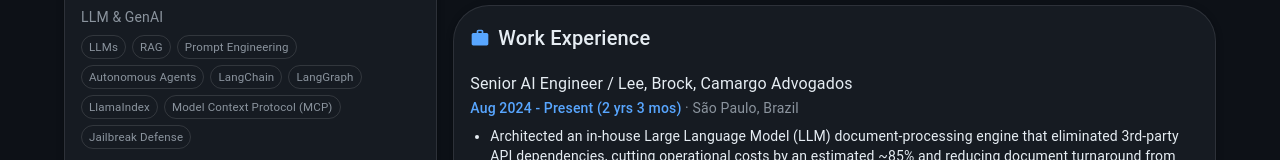
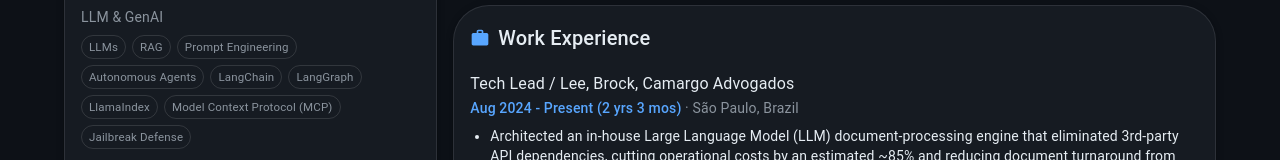
Before and after one commit to IannCarvalho/ianncarvalho.github.io, a React (Create React App) app: page / in a window 1280 px wide. Shown: the part 627-787 px from the top of the page. Built offline with nearby package versions, Linux system fonts and the light colour scheme.

Commit message:
feat(resume): cargo atual da LBCA como Tech Lead (EN/PT)

```diff
--- a/src/TEMPLATE.js
+++ b/src/TEMPLATE.js
@@ -66,7 +66,7 @@
             ],
             experience: [
                 {
-                    title: "Senior AI Engineer / Lee, Brock, Camargo Advogados",
+                    title: "Tech Lead / Lee, Brock, Camargo Advogados",
                     date: "Aug 2024 - Present (2 yrs 3 mos) · São Paulo, Brazil",
                     bullets: [
                         "Architected an in-house Large Language Model (LLM) document-processing engine that eliminated 3rd-party API dependencies, cutting operational costs by an estimated ~85% and reducing document turnaround from hours to minutes.",
@@ -272,7 +272,7 @@
             ],
             experience: [
                 {
-                    title: "Engenheiro de IA Sênior / Lee, Brock, Camargo Advogados",
+                    title: "Tech Lead / Lee, Brock, Camargo Advogados",
                     date: "Ago 2024 - Atual (2 anos 3 meses) · São Paulo, Brasil",
                     bullets: [
                         "Arquitetei um motor interno de processamento de documentos com Large Language Models (LLMs) que eliminou dependências de APIs de terceiros, reduzindo custos operacionais em ~85% e o tempo de processamento de documentos de horas para minutos.",
```
